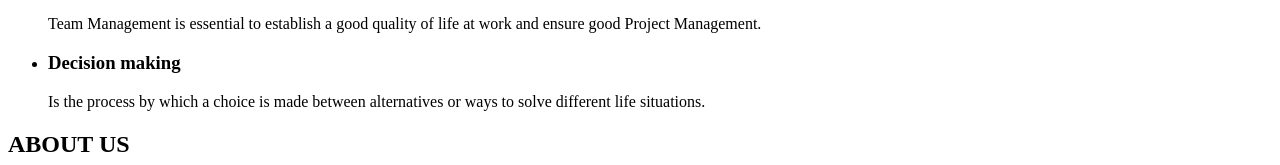
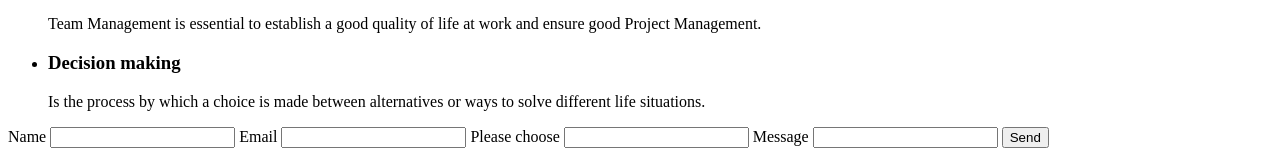
Before and after one commit to Jota-Vinacua/BaSP-A2022-Etapa-1, a plain HTML site: page Semana-02/index.htm in a window 1280 px wide. Shown: the part 1684-1849 px from the top of the page. Drawn offline with Linux system fonts and the light colour scheme.

Commit message:
BaSP-W02-2022: Added some text on body

```diff
--- a/Semana-02/index.htm
+++ b/Semana-02/index.htm
@@ -72,6 +72,17 @@
                 <p>Is the process by which a choice is made between
                     alternatives or ways to solve different life situations.</p></li>
             </ul>
+        <div>
+            <label>Name</label>
+            <input type="" placeholder="" name="" id="">
+            <labe>Email</label>
+            <input type="" placeholder="" name="" id="">
+            <label>Please choose</label>
+            <input type="" placeholder="" name="" id="">
+            <label>Message</label>
+            <input type="" placeholder="" name="" id="">
+            <button>Send</button>
+        </div>
         <h2>ABOUT US</h2>
         <P>Lorem ipsum dolor sit accumsan interdum nisi, quis tincidunt felis sagittis eget. tempus euismod.
             Vestibulum ante ipsum primis in faucibus vestibulum. Blandit adipiscing eu felis iaculis volutpat
@@ -121,6 +132,5 @@
 
 
 
-
     </body>
 </html>
```
